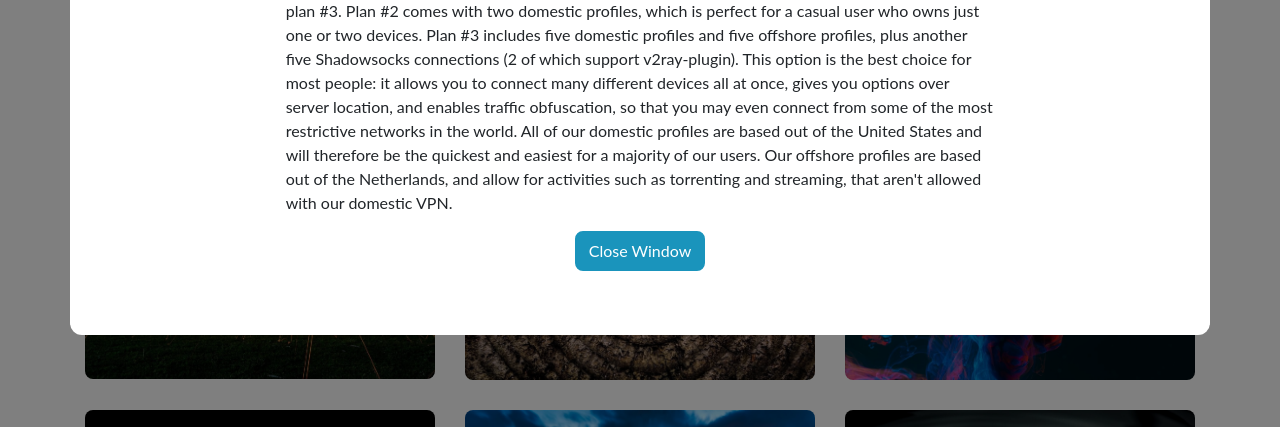
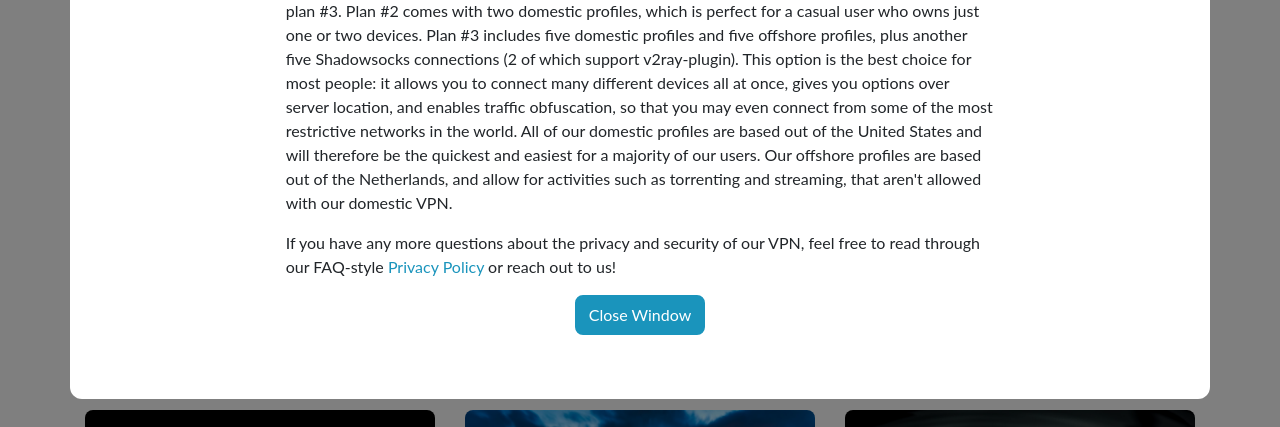
Before and after one commit to P5vc/WebserverBackend, a Django app: template Priveasy/mainSite/templates/home.html in a window 1280 px wide, after a click that opens the changed part. Shown: the part 1200-1627 px from the top of the page. Run offline with Django 3.2, Linux system fonts and the light colour scheme; the template is opened without the code that fills it, so the values that code supplies are empty; parts of the project's set-up code (start-up, migrations or seed data) failed here and were passed over; some libraries are stand-ins or nearby versions.

Commit message:
Added promotion of privacy policy

```diff
--- a/Priveasy/mainSite/templates/home.html
+++ b/Priveasy/mainSite/templates/home.html
@@ -496,7 +496,8 @@
                                     <!-- service Modal - Text -->
                                     <p style="text-align: left;">Undoubtedly the most popular service we offer is our VPN. Built from the ground up with privacy and security in mind, we have one of the fastest and cheapest VPNs out there. When selecting a VPN service, it's crucial to pick one whom you can trust. Priveasy is proud to be the only 100% open source VPN provider out there. What does this mean? It means that we're powered by a whole community of people who have rigorously audited our code, ensuring optimal privacy and security practices. While other VPN providers are forced to hire third party companies to review their code in secret and vouch for them, we're the only VPN provider who <a href="https://github.com/P5vc/">posts our code online</a>, allowing anyone and everyone to review it, contribute to it, and verify <a href="https://github.com/P5vc/Documentation/blob/master/About/About.md#vpn">our claims</a>.</p>
                                     <p style="text-align: left;">The main VPN protocol we use is WireGuard. Our unique implementation maintains WireGuard's world-class speed and security, and improves upon it, adding features such as quantum resistance and a private LAN for all of your connected devices. Understanding that some of our users live, work, attend school, etc. in places where freedom of speech is often restricted, we also offer a Shadowsocks proxy (and optional v2ray plugin), allowing you to access the open internet from just about any device, anywhere in the world, without having to worry about your connection being blocked.</p>
-									<p style="text-align: left;">As always, our VPN comes with blazing-fast speeds, unlimited bandwidth, and a zero logging policy, so you can browse with peace of mind. When signing up, you have a choice between plan #2 and plan #3. Plan #2 comes with two domestic profiles, which is perfect for a casual user who owns just one or two devices. Plan #3 includes five domestic profiles and five offshore profiles, plus another five Shadowsocks connections (2 of which support v2ray-plugin). This option is the best choice for most people: it allows you to connect many different devices all at once, gives you options over server location, and enables traffic obfuscation, so that you may even connect from some of the most restrictive networks in the world. All of our domestic profiles are based out of the United States and will therefore be the quickest and easiest for a majority of our users. Our offshore profiles are based out of the Netherlands, and allow for activities such as torrenting and streaming, that aren't allowed with our domestic VPN.</p>
+                                    <p style="text-align: left;">As always, our VPN comes with blazing-fast speeds, unlimited bandwidth, and a zero logging policy, so you can browse with peace of mind. When signing up, you have a choice between plan #2 and plan #3. Plan #2 comes with two domestic profiles, which is perfect for a casual user who owns just one or two devices. Plan #3 includes five domestic profiles and five offshore profiles, plus another five Shadowsocks connections (2 of which support v2ray-plugin). This option is the best choice for most people: it allows you to connect many different devices all at once, gives you options over server location, and enables traffic obfuscation, so that you may even connect from some of the most restrictive networks in the world. All of our domestic profiles are based out of the United States and will therefore be the quickest and easiest for a majority of our users. Our offshore profiles are based out of the Netherlands, and allow for activities such as torrenting and streaming, that aren't allowed with our domestic VPN.</p>
+                                    <p style="text-align: left;">If you have any more questions about the privacy and security of our VPN, feel free to read through our FAQ-style <a href="{% url "home" %}policies/1/">Privacy Policy</a> or reach out to us!</p>
                                     <button class="btn btn-primary" href="#" data-dismiss="modal">
                                         <i class="fas fa-times fa-fw"></i>
                                         Close Window
```
